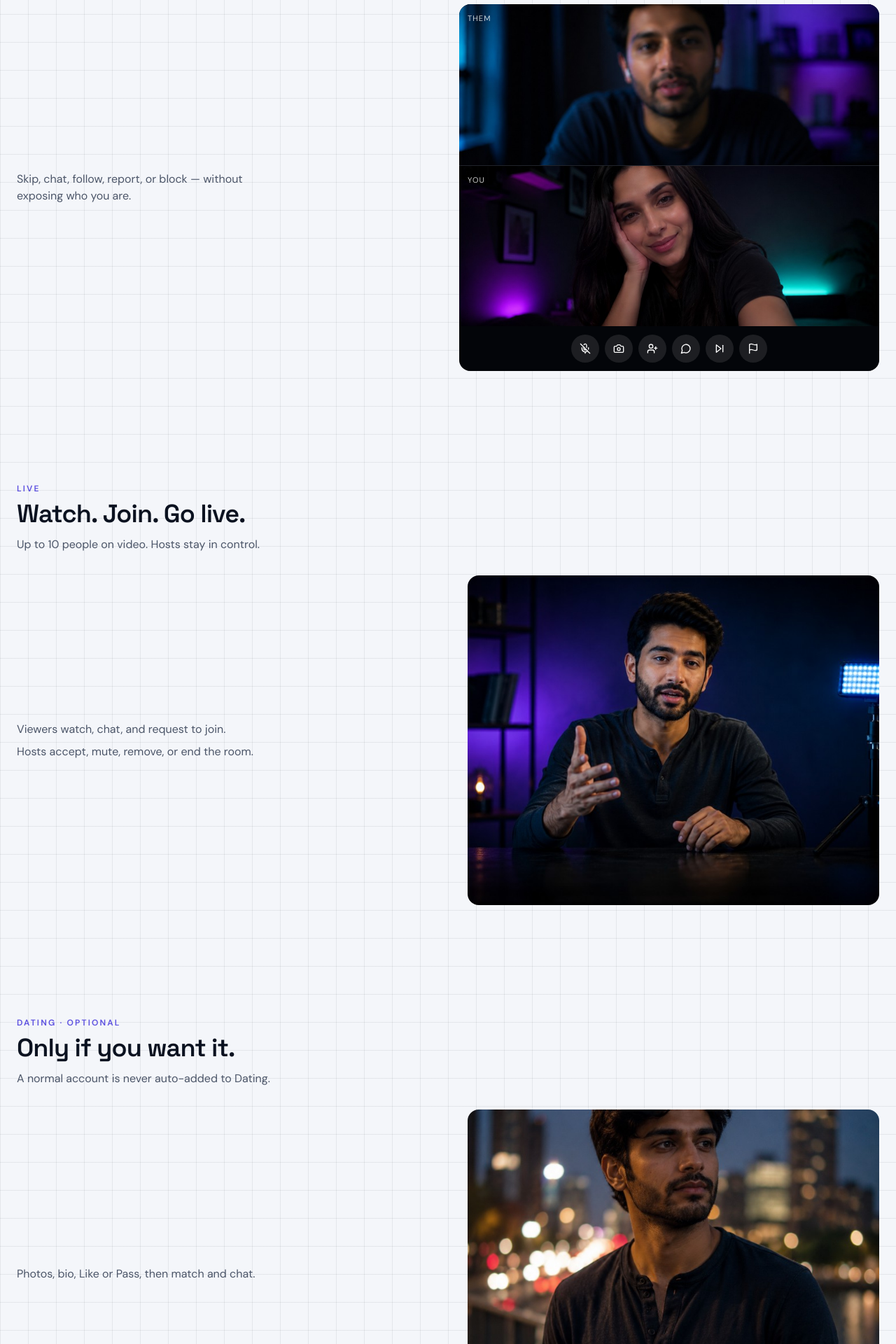
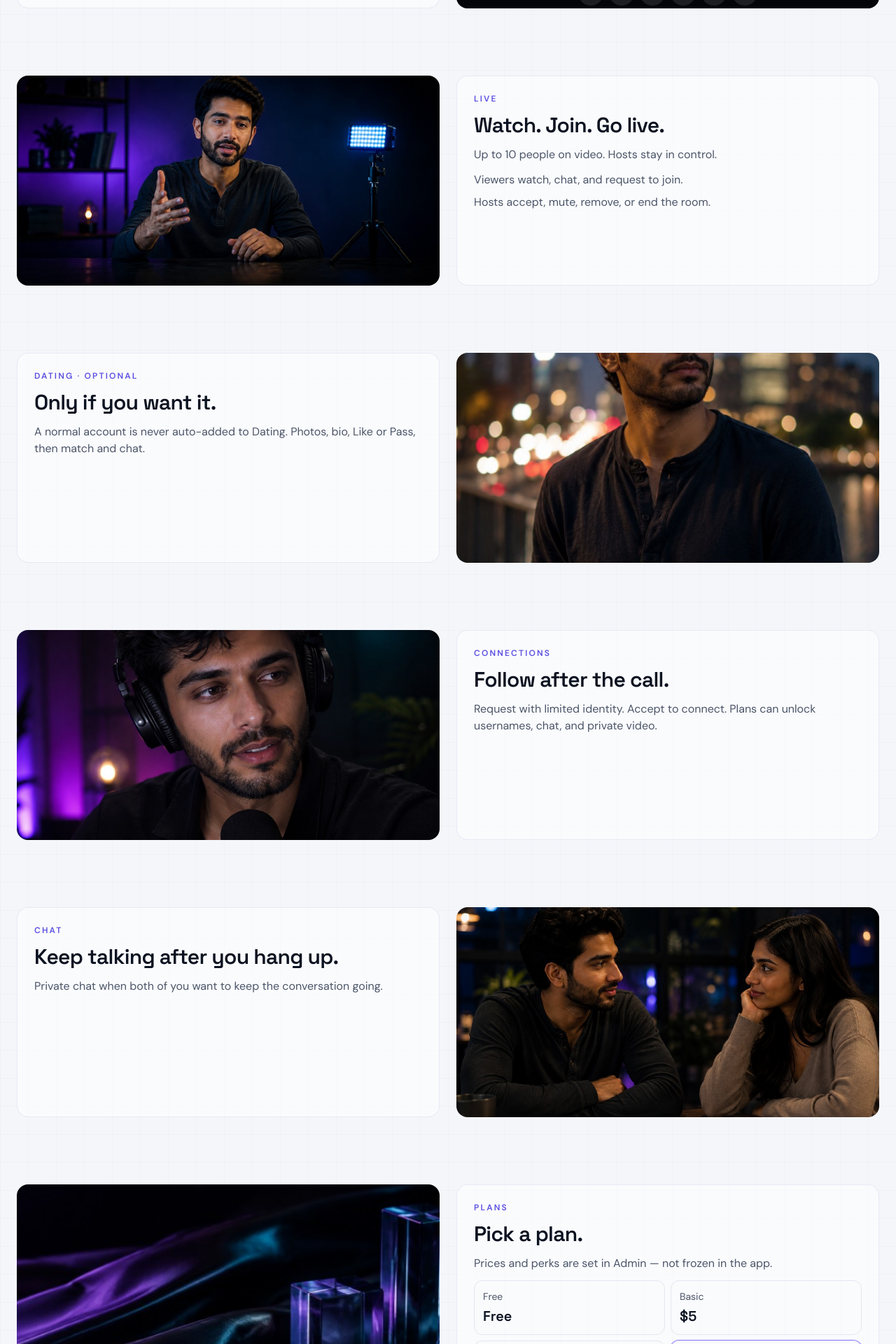
Before and after one commit to mufaddx/vlx, a Next.js app: page / in a window 1280 px wide. Shown: the part 820-2740 px from the top of the page at 70% size. Built offline with nearby package versions, Linux system fonts and the light colour scheme; no server answers; the database is empty.

Commit message:
Soften the landing grid, align photo-copy sections, and stop OTP send from crashing signup.
Co-authored-by: Cursor <cursoragent@cursor.com>

```diff
--- a/src/app/globals.css
+++ b/src/app/globals.css
@@ -18,15 +18,15 @@ body {
 body {
   @apply bg-[#F4F6FA] text-ink-900 antialiased dark:bg-ink-950 dark:text-mist-50;
   background-image:
-    linear-gradient(to right, rgba(15, 23, 42, 0.07) 1px, transparent 1px),
-    linear-gradient(to bottom, rgba(15, 23, 42, 0.07) 1px, transparent 1px);
+    linear-gradient(to right, rgba(15, 23, 42, 0.021) 1px, transparent 1px),
+    linear-gradient(to bottom, rgba(15, 23, 42, 0.021) 1px, transparent 1px);
   background-size: 40px 40px;
 }
 
 html.dark body {
   background-image:
-    linear-gradient(to right, rgba(255, 255, 255, 0.06) 1px, transparent 1px),
-    linear-gradient(to bottom, rgba(255, 255, 255, 0.06) 1px, transparent 1px);
+    linear-gradient(to right, rgba(255, 255, 255, 0.018) 1px, transparent 1px),
+    linear-gradient(to bottom, rgba(255, 255, 255, 0.018) 1px, transparent 1px);
 }
 
 ::selection {
--- a/src/components/landing-page.tsx
+++ b/src/components/landing-page.tsx
@@ -4,56 +4,60 @@ import type { FaqItem, SubscriptionPlan } from "@prisma/client";
 import { CoverPhoto } from "@/components/cover-photo";
 import { photos } from "@/lib/marketing-photos";
 
-function Section({
+function PhotoPair({
   id,
   kicker,
   title,
   copy,
+  photo,
+  alt,
+  visual,
+  photoLeft,
   children,
 }: {
   id?: string;
-  kicker?: string;
+  kicker: string;
   title: string;
   copy?: string;
+  photo?: string;
+  alt?: string;
+  visual?: React.ReactNode;
+  photoLeft?: boolean;
   children?: React.ReactNode;
 }) {
   return (
-    <section id={id} className="scroll-mt-24 mx-auto max-w-7xl px-6 py-16 lg:py-20">
-      {kicker ? (
-        <p className="mb-2 text-xs font-semibold uppercase tracking-[0.18em] text-violet-deep dark:text-teal">
+    <section id={id} className="scroll-mt-24 mx-auto max-w-7xl px-6 py-10 lg:py-12">
+      <div className="grid gap-4 lg:grid-cols-2 lg:items-stretch lg:gap-6">
+        <div
+          className={`relative order-1 min-h-[200px] overflow-hidden rounded-2xl aspect-[16/10] max-h-[240px] sm:max-h-none sm:aspect-[4/3] lg:aspect-auto lg:max-h-none lg:min-h-[300px] ${
+            photoLeft ? "lg:order-1" : "lg:order-2"
+          }`}
+        >
+          {visual ?? (
+            <CoverPhoto src={photo!} alt={alt!} sizes="(max-width: 1024px) 100vw, 50vw" />
+          )}
+        </div>
+        <div
+          className={`order-2 flex h-full flex-col gap-3 rounded-2xl border border-mist-200/80 bg-white/50 p-5 dark:border-white/10 dark:bg-ink-950/50 lg:p-6 ${
+            photoLeft ? "lg:order-2" : "lg:order-1"
+          }`}
+        >
+          <p className="text-xs font-semibold uppercase tracking-[0.18em] text-violet-deep dark:text-teal">
             {kicker}
           </p>
-      ) : null}
-      <h2 className="max-w-2xl font-heading text-3xl font-semibold tracking-tight sm:text-4xl">{title}</h2>
-      {copy ? <p className="mt-3 max-w-xl text-mist-500 dark:text-mist-400">{copy}</p> : null}
-      <div className="mt-8">{children}</div>
-    </section>
-  );
-}
-
-function Split({
-  children,
-  photo,
-  alt,
-}: {
-  children: React.ReactNode;
-  photo: string;
-  alt: string;
-}) {
-  return (
-    <div className="grid items-center gap-8 lg:grid-cols-2 lg:gap-14">
-      <div className="order-2 lg:order-1">{children}</div>
-      <div className="relative order-1 aspect-[4/3] overflow-hidden rounded-2xl lg:order-2 lg:aspect-[5/4]">
-        <CoverPhoto src={photo} alt={alt} sizes="(max-width: 1024px) 100vw, 50vw" />
+          <h2 className="font-heading text-2xl font-semibold tracking-tight sm:text-3xl">{title}</h2>
+          {copy ? <p className="text-mist-500 dark:text-mist-400">{copy}</p> : null}
+          {children}
         </div>
       </div>
+    </section>
   );
 }
 
 function RandomStage() {
   return (
-    <div className="overflow-hidden rounded-2xl bg-ink-950">
-      <div className="grid h-[380px] grid-rows-2 sm:h-[460px]">
+    <div className="absolute inset-0 overflow-hidden bg-ink-950">
+      <div className="grid h-[calc(100%-3.25rem)] grid-rows-2">
         <div className="relative">
           <CoverPhoto src={photos.randomPeer} alt="Other person on a random call" sizes="(max-width: 1024px) 100vw, 40vw" />
           <p className="absolute left-3 top-3 text-[11px] uppercase tracking-widest text-white/80">Them</p>
@@ -63,9 +67,9 @@ function RandomStage() {
           <p className="absolute left-3 top-3 text-[11px] uppercase tracking-widest text-white/80">You</p>
         </div>
       </div>
-      <div className="flex justify-center gap-2 bg-black/50 px-3 py-3">
+      <div className="absolute bottom-0 flex h-12 w-full justify-center gap-2 bg-black/50 px-3 py-2">
         {[MicOff, Camera, UserPlus, MessageCircle, SkipForward, Flag].map((Icon, i) => (
-          <span key={i} className="grid h-10 w-10 place-items-center rounded-full bg-white/10 text-white">
+          <span key={i} className="grid h-9 w-9 place-items-center rounded-full bg-white/10 text-white">
             <Icon className="h-4 w-4" />
           </span>
         ))}
@@ -84,18 +88,37 @@ export function LandingPage({
   const shortFaqs = faqs.slice(0, 6);
   return (
     <div id="home">
-      <section className="mx-auto grid max-w-7xl items-center gap-8 px-6 pb-10 pt-6 lg:grid-cols-2 lg:gap-14 lg:pt-10">
-        <div>
+      <section className="mx-auto max-w-7xl px-6 pb-8 pt-4 lg:pb-12 lg:pt-8">
+        <div className="grid gap-4 lg:grid-cols-2 lg:items-stretch lg:gap-6">
+          <div className="relative order-1 aspect-[16/10] max-h-[240px] overflow-hidden rounded-2xl sm:max-h-[320px] lg:order-2 lg:max-h-none lg:aspect-auto lg:min-h-[340px]">
+            <div className="absolute inset-0 lg:hidden">
+              <CoverPhoto src={photos.heroMobile} alt="VIDLIX on a phone" sizes="100vw" priority />
+            </div>
+            <div className="absolute inset-0 hidden lg:block">
+              <CoverPhoto src={photos.heroDesktop} alt="VIDLIX video conversation" sizes="50vw" priority />
+            </div>
+          </div>
+
+          <div className="order-2 flex gap-3 lg:hidden">
+            <Link href="/signup" className="btn-primary flex-1 text-center">
+              Sign Up
+            </Link>
+            <Link href="/login" className="btn-secondary flex-1 text-center">
+              Login
+            </Link>
+          </div>
+
+          <div className="order-3 flex h-full flex-col gap-3 rounded-2xl border border-mist-200/80 bg-white/50 p-5 dark:border-white/10 dark:bg-ink-950/50 lg:order-1 lg:p-6">
             <p className="text-xs font-semibold uppercase tracking-[0.18em] text-violet-deep dark:text-teal">
               Privacy-first video
             </p>
-          <h1 className="mt-3 font-heading text-4xl font-semibold tracking-tight sm:text-6xl">
+            <h1 className="font-heading text-3xl font-semibold tracking-tight sm:text-5xl lg:text-6xl">
               Meet. Connect. Discover.
             </h1>
-          <p className="mt-4 max-w-md text-lg text-mist-500 dark:text-mist-400">
+            <p className="text-mist-500 dark:text-mist-400">
               Anonymous random video, live rooms, optional dating, and private chat — on the web.
             </p>
-          <div className="mt-8 flex flex-wrap gap-3">
+            <div className="mt-auto hidden flex-wrap gap-3 pt-4 lg:flex">
               <Link href="/signup" className="btn-primary">
                 Get started
               </Link>
@@ -104,84 +127,116 @@ export function LandingPage({
               </a>
             </div>
           </div>
-        <div className="relative aspect-[4/5] overflow-hidden rounded-2xl sm:aspect-[16/10] lg:aspect-[5/4]">
-          <div className="absolute inset-0 lg:hidden">
-            <CoverPhoto src={photos.heroMobile} alt="VIDLIX on a phone" sizes="100vw" priority />
-          </div>
-          <div className="absolute inset-0 hidden lg:block">
-            <CoverPhoto src={photos.heroDesktop} alt="VIDLIX video conversation" sizes="50vw" priority />
-          </div>
         </div>
       </section>
 
-      <Section id="random" kicker="Random Video" title="Meet someone new. Stay anonymous." copy="50/50 video. No username. No recording.">
-        <div className="grid gap-8 lg:grid-cols-2 lg:items-center">
-          <p className="max-w-sm text-mist-500">Skip, chat, follow, report, or block — without exposing who you are.</p>
-          <RandomStage />
-        </div>
-      </Section>
+      <PhotoPair
+        id="random"
+        kicker="Random Video"
+        title="Meet someone new. Stay anonymous."
+        copy="50/50 video. No username. No recording. Skip, chat, follow, report, or block — without exposing who you are."
+        visual={<RandomStage />}
+      />
 
-      <Section id="live" kicker="Live" title="Watch. Join. Go live." copy="Up to 10 people on video. Hosts stay in control.">
-        <Split photo={photos.liveHost} alt="VIDLIX Live">
+      <PhotoPair
+        id="live"
+        kicker="Live"
+        title="Watch. Join. Go live."
+        copy="Up to 10 people on video. Hosts stay in control."
+        photo={photos.liveHost}
+        alt="VIDLIX Live"
+        photoLeft
+      >
         <ul className="space-y-2 text-mist-500">
           <li>Viewers watch, chat, and request to join.</li>
           <li>Hosts accept, mute, remove, or end the room.</li>
         </ul>
-        </Split>
-      </Section>
+      </PhotoPair>
 
-      <Section id="dating" kicker="Dating · optional" title="Only if you want it." copy="A normal account is never auto-added to Dating.">
-        <Split photo={photos.dating} alt="Optional dating profile">
-          <p className="text-mist-500">Photos, bio, Like or Pass, then match and chat.</p>
-        </Split>
-      </Section>
+      <PhotoPair
+        id="dating"
+        kicker="Dating · optional"
+        title="Only if you want it."
+        copy="A normal account is never auto-added to Dating. Photos, bio, Like or Pass, then match and chat."
+        photo={photos.dating}
+        alt="Optional dating profile"
+      />
 
-      <Section id="features" kicker="Connections" title="Follow after the call." copy="Request with limited identity. Accept to connect.">
-        <p className="text-mist-500">Plans can unlock usernames, chat, and private video.</p>
-      </Section>
+      <PhotoPair
+        id="features"
+        kicker="Connections"
+        title="Follow after the call."
+        copy="Request with limited identity. Accept to connect. Plans can unlock usernames, chat, and private video."
+        photo={photos.live1}
+        alt="VIDLIX connections"
+        photoLeft
+      />
 
-      <Section id="chat" kicker="Chat" title="Keep talking after you hang up.">
-        <div className="relative aspect-[16/10] max-w-3xl overflow-hidden rounded-2xl">
-          <CoverPhoto src={photos.chat} alt="Private chat" sizes="(max-width: 1024px) 100vw, 48rem" />
-        </div>
-      </Section>
+      <PhotoPair
+        id="chat"
+        kicker="Chat"
+        title="Keep talking after you hang up."
+        copy="Private chat when both of you want to keep the conversation going."
+        photo={photos.chat}
+        alt="Private chat"
+      />
 
-      <Section id="pricing" kicker="Plans" title="Pick a plan." copy="Prices and perks are set in Admin — not frozen in the app.">
-        <div className="grid gap-px overflow-hidden rounded-2xl border border-mist-200 bg-mist-200 dark:border-white/10 dark:bg-white/10 md:grid-cols-2 xl:grid-cols-5">
+      <PhotoPair
+        id="pricing"
+        kicker="Plans"
+        title="Pick a plan."
+        copy="Prices and perks are set in Admin — not frozen in the app."
+        photo={photos.pricing}
+        alt="VIDLIX plans"
+        photoLeft
+      >
+        <div className="grid gap-2 sm:grid-cols-2">
           {plans.map((p) => (
-            <div key={p.id} className={`bg-white p-5 dark:bg-ink-950 ${p.highlight ? "xl:ring-1 xl:ring-violet" : ""}`}>
+            <div key={p.id} className={`rounded-xl border border-mist-200 p-3 dark:border-white/10 ${p.highlight ? "ring-1 ring-violet" : ""}`}>
               <p className="text-sm text-mist-500">{p.name}</p>
-              <p className="mt-2 font-heading text-2xl font-semibold">
+              <p className="mt-1 font-heading text-xl font-semibold">
                 {p.priceCents === 0 ? "Free" : `$${(p.priceCents / 100).toFixed(0)}`}
               </p>
             </div>
           ))}
         </div>
-      </Section>
+      </PhotoPair>
 
-      <Section id="how" kicker="How it works" title="Four steps.">
-        <ol className="grid gap-6 sm:grid-cols-2 lg:grid-cols-4">
+      <section id="how" className="scroll-mt-24 mx-auto max-w-7xl px-6 py-10 lg:py-12">
+        <div className="rounded-2xl border border-mist-200/80 bg-white/50 p-5 dark:border-white/10 dark:bg-ink-950/50 lg:p-6">
+          <p className="text-xs font-semibold uppercase tracking-[0.18em] text-violet-deep dark:text-teal">How it works</p>
+          <h2 className="mt-3 font-heading text-2xl font-semibold tracking-tight sm:text-3xl">Four steps.</h2>
+          <ol className="mt-6 grid gap-4 sm:grid-cols-2 lg:grid-cols-4">
             {["Email OTP, 18+ profile.", "Random, Live, or Dating.", "Match, watch, or follow.", "Chat when you both want."].map(
               (s, i) => (
-              <li key={s}>
+                <li key={s} className="rounded-xl border border-mist-200/70 p-4 dark:border-white/10">
                   <p className="text-xs text-mist-400">0{i + 1}</p>
                   <p className="mt-2 font-medium">{s}</p>
                 </li>
               ),
             )}
           </ol>
-      </Section>
+        </div>
+      </section>
 
-      <Section id="safety" kicker="Safety" title="Block. Report. Leave.">
-        <Split photo={photos.safety} alt="Safety on VIDLIX">
-          <Link href="/safety" className="btn-primary">
+      <PhotoPair
+        id="safety"
+        kicker="Safety"
+        title="Block. Report. Leave."
+        copy="Tools to stay in control of every conversation."
+        photo={photos.safety}
+        alt="Safety on VIDLIX"
+      >
+        <Link href="/safety" className="btn-primary w-fit">
           Safety Center
         </Link>
-        </Split>
-      </Section>
+      </PhotoPair>
 
-      <Section id="faq" kicker="FAQ" title="Quick answers.">
-        <div className="divide-y divide-mist-200 border-y border-mist-200 dark:divide-white/10 dark:border-white/10">
+      <section id="faq" className="scroll-mt-24 mx-auto max-w-7xl px-6 py-10 lg:py-12">
+        <div className="rounded-2xl border border-mist-200/80 bg-white/50 p-5 dark:border-white/10 dark:bg-ink-950/50 lg:p-6">
+          <p className="text-xs font-semibold uppercase tracking-[0.18em] text-violet-deep dark:text-teal">FAQ</p>
+          <h2 className="mt-3 font-heading text-2xl font-semibold tracking-tight sm:text-3xl">Quick answers.</h2>
+          <div className="mt-6 divide-y divide-mist-200 border-y border-mist-200 dark:divide-white/10 dark:border-white/10">
             {shortFaqs.map((f) => (
               <details key={f.id} className="py-4">
                 <summary className="cursor-pointer font-medium">{f.question}</summary>
@@ -192,16 +247,17 @@ export function LandingPage({
           <Link href="/help" className="mt-6 inline-block text-sm underline">
             More in Help Center
           </Link>
-      </Section>
+        </div>
+      </section>
 
       <section className="mx-auto max-w-7xl px-6 pb-20">
         <div className="relative overflow-hidden rounded-2xl">
-          <div className="relative aspect-[21/8] min-h-[200px]">
+          <div className="relative aspect-[21/8] min-h-[180px] max-h-[280px] lg:max-h-none">
             <CoverPhoto src={photos.extra} alt="Ready to join VIDLIX" sizes="100vw" />
             <div className="absolute inset-0 bg-ink-950/55" />
-            <div className="absolute inset-0 flex flex-col items-start justify-center px-8 text-white">
+            <div className="absolute inset-0 flex flex-col items-start justify-center px-6 text-white sm:px-8">
               <h2 className="font-heading text-3xl font-semibold">Ready?</h2>
-              <Link href="/signup" className="btn-primary mt-6">
+              <Link href="/signup" className="btn-primary mt-4">
                 Create account
               </Link>
             </div>
--- a/src/lib/providers/index.ts
+++ b/src/lib/providers/index.ts
@@ -1,5 +1,4 @@
 import { MockOtpProvider } from "./otp";
-import { SmtpOtpProvider, smtpConfigured } from "./smtp-otp";
 import { LocalStorageProvider } from "./storage";
 import {
   MockNotificationProvider,
@@ -10,7 +9,7 @@ import {
 import { LiveKitVideoProvider, livekitConfigured } from "./livekit";
 
 export const providers = {
-  otp: smtpConfigured() ? new SmtpOtpProvider() : new MockOtpProvider(),
+  otp: new MockOtpProvider(),
   payment: new MockPaymentProvider(),
   video:
     process.env.VIDEO_PROVIDER === "livekit" || livekitConfigured()
```
Also changed, not shown: src/components/auth-flow.tsx (+16 -7 lines), src/lib/actions/auth.ts (+30 -6 lines). Lines whose indentation alone changed are shown as unchanged.
